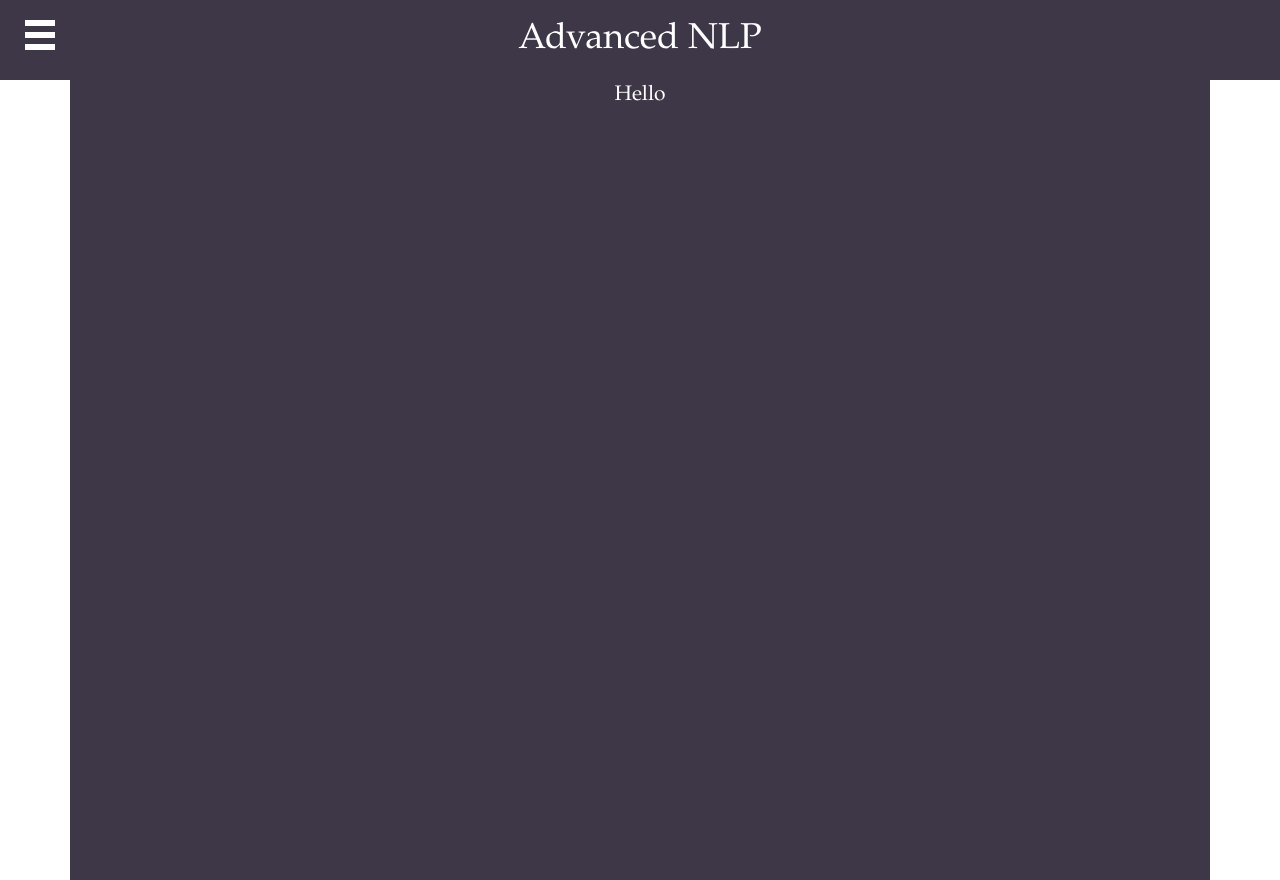
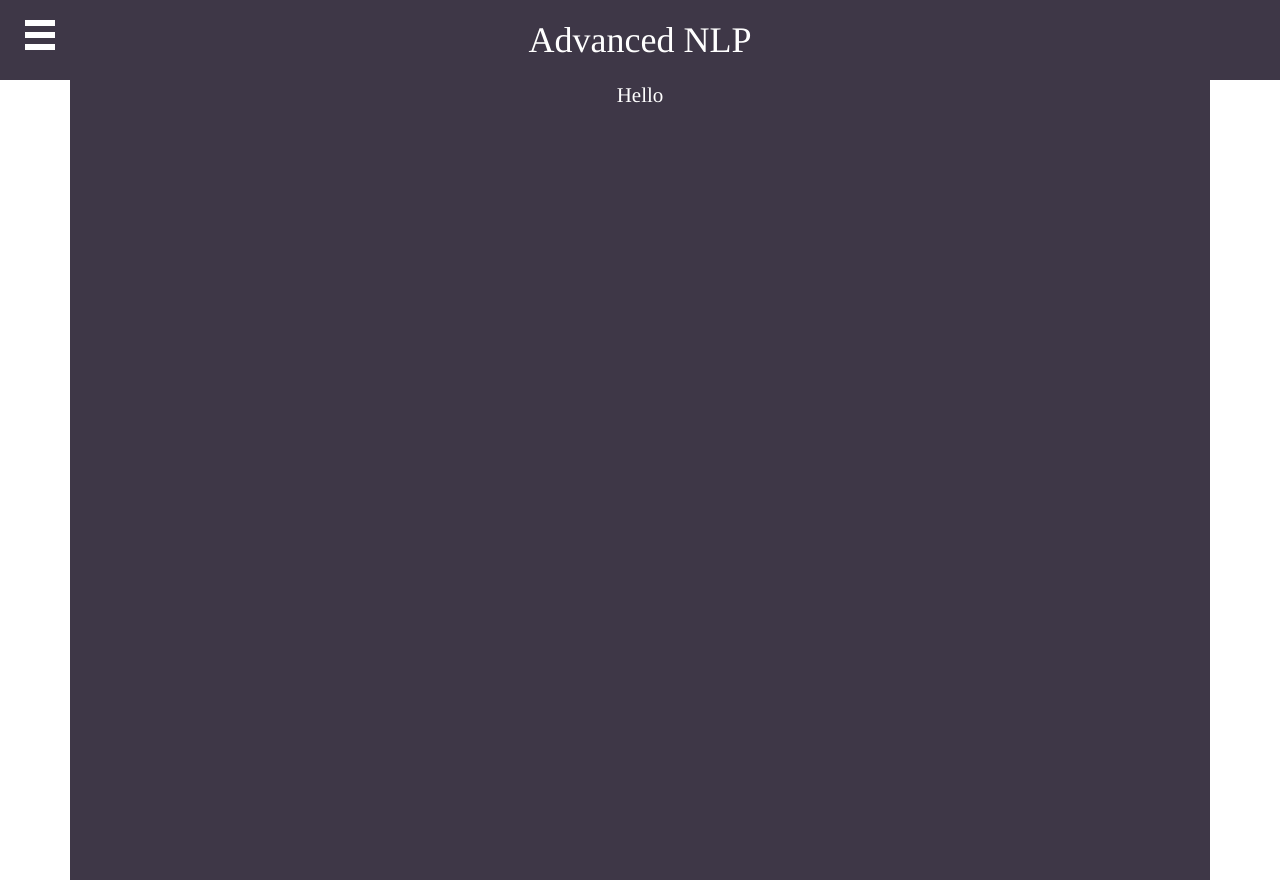
Before and after one commit to annaberezov/final_project, a React (Create React App) app: page /adv in a window 1280 px wide. Built offline with nearby package versions, Linux system fonts and the light colour scheme.

Commit message:
font styling
changed font to times

```diff
--- a/src/components/App.css
+++ b/src/components/App.css
@@ -10,7 +10,7 @@
   align-items: center;
   justify-content: center;
   font-size: calc(20px + 2vmin);
-  font-family: Garamond, serif;
+  font-family: Times, serif;
   color: white;
 }
 
@@ -23,7 +23,7 @@
   align-items: center;
   justify-content: left;
   font-size: calc(5px + 2vmin);
-  font-family: Garamond, serif;
+  font-family: Times, serif;
   color: white;
   height: fit-content;
 }
@@ -48,8 +48,8 @@
   display: inline-block;
   color: white;
   margin: 10px;
-  font-size: calc(10px + 2vmin);
-  font-family: Garamond, serif;
+  font-size: calc(9px + 2vmin);
+  font-family: Times, serif;
   line-height: 1.33;
 }
 
@@ -60,8 +60,8 @@
   align-items: flex-start;
   text-align: center;
   justify-content: center;
-  font-size: calc(10px + 2vmin);
-  font-family: Garamond, serif;
+  font-size: calc(9px + 2vmin);
+  font-family: Times, serif;
   align-content: space-around;
   color: white;
 }
@@ -110,7 +110,7 @@ Note: Beware of modifying this element as it can break the animations - you shou
   background: #3e3747;
   padding: 2em .5em 0;
   font-size: 1.75em;
-  font-family: Garamond, serif;
+  font-family: Times, serif;
 }
 
 /* Morph shape necessary with bubble or elastic */
```
